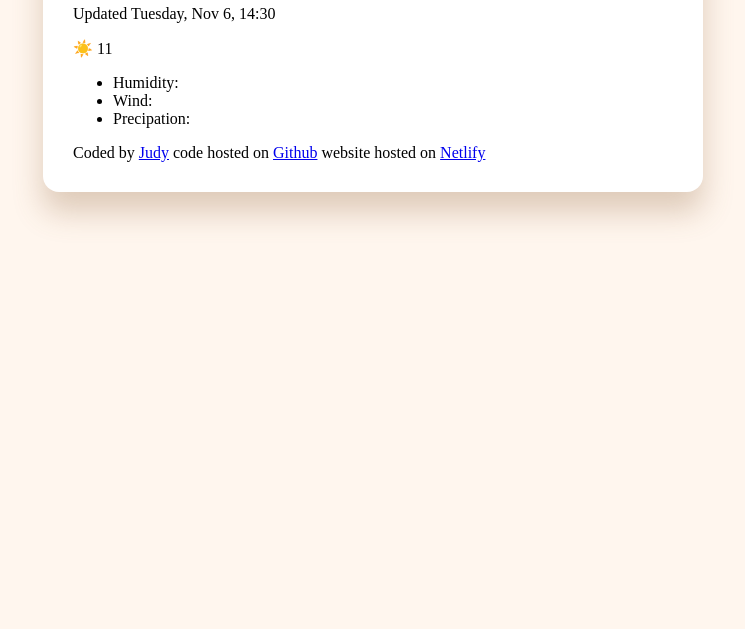
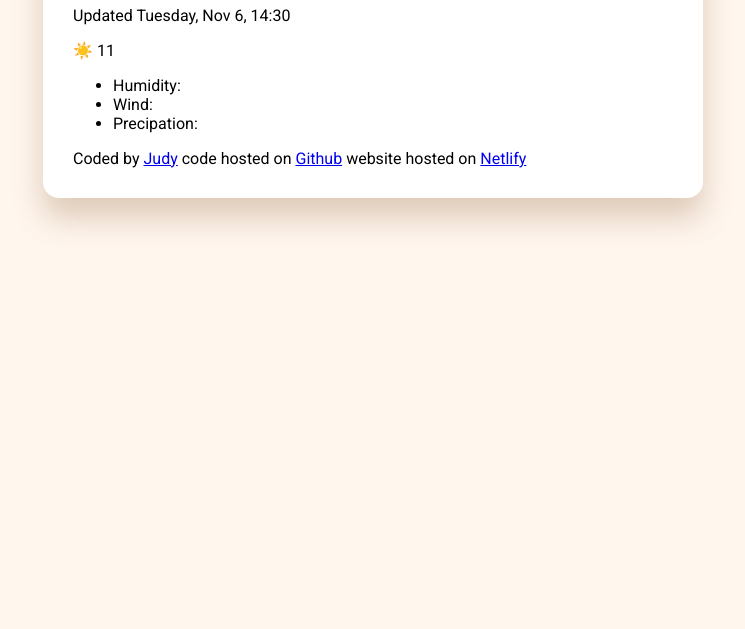
Before and after one commit to judyl2/weather-app, a plain HTML site: page index.html in a window 1280 px wide. Shown: the part 171-800 px from the top of the page, without its empty margins (267-1012 px from the left). Drawn offline with Linux system fonts and the light colour scheme.

Commit message:
added google fonts

```diff
--- a/index.html
+++ b/index.html
@@ -5,6 +5,12 @@
 		<meta name="viewport" content="width=device-width, initial-scale=1.0" />
 		<title>Weather App</title>
 		<link rel="stylesheet" href="src/style.css" />
+		<link rel="preconnect" href="https://fonts.googleapis.com" />
+		<link rel="preconnect" href="https://fonts.gstatic.com" crossorigin />
+		<link
+			href="https://fonts.googleapis.com/css2?family=Inter:wght@100;200;300;400;500;600;700;800;900&family=Roboto:ital,wght@0,100;0,300;0,400;1,100;1,300;1,400&display=swap"
+			rel="stylesheet"
+		/>
 	</head>
 	<body>
 		<div class="weather-app">
--- a/src/style.css
+++ b/src/style.css
@@ -1,5 +1,7 @@
 body {
 	background: #fff6ee;
+	font-family: "Inter", sans-serif;
+	font-family: "Roboto", sans-serif;
 }
 
 .weather-app {
```
